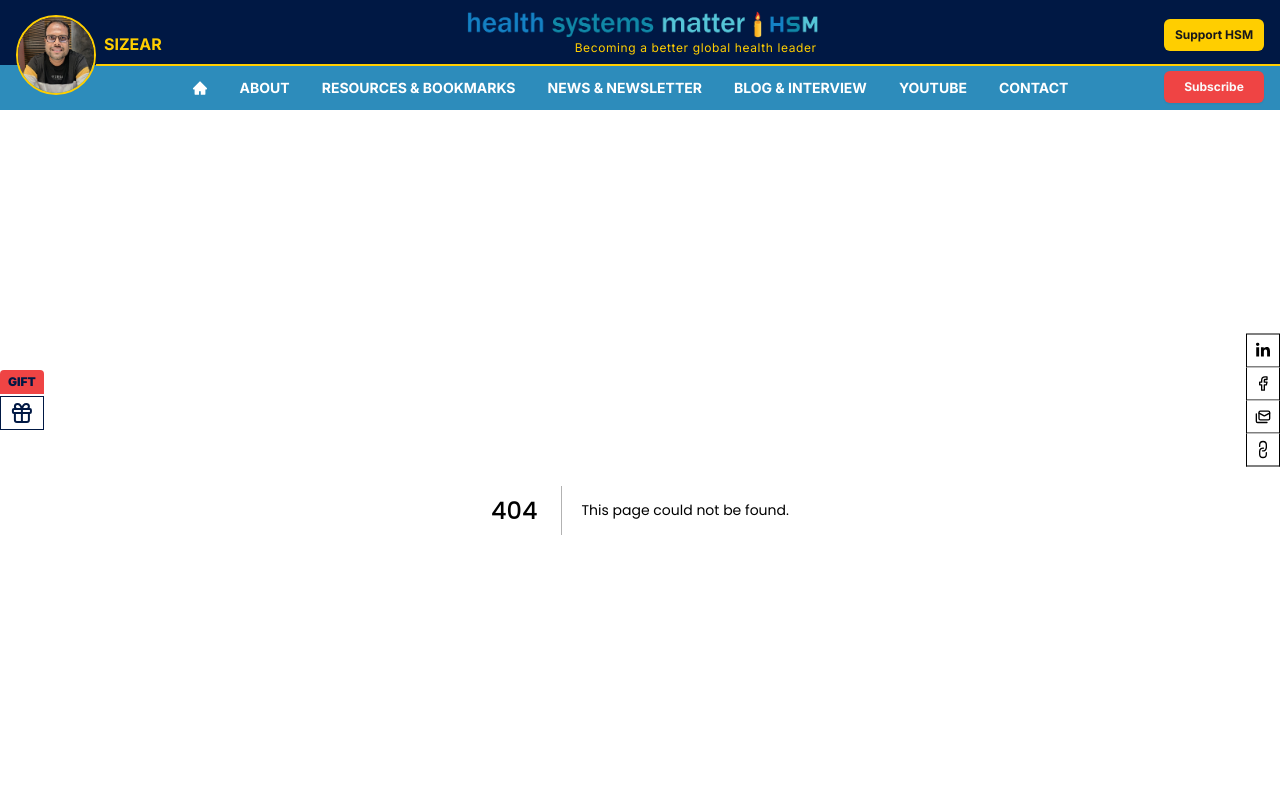
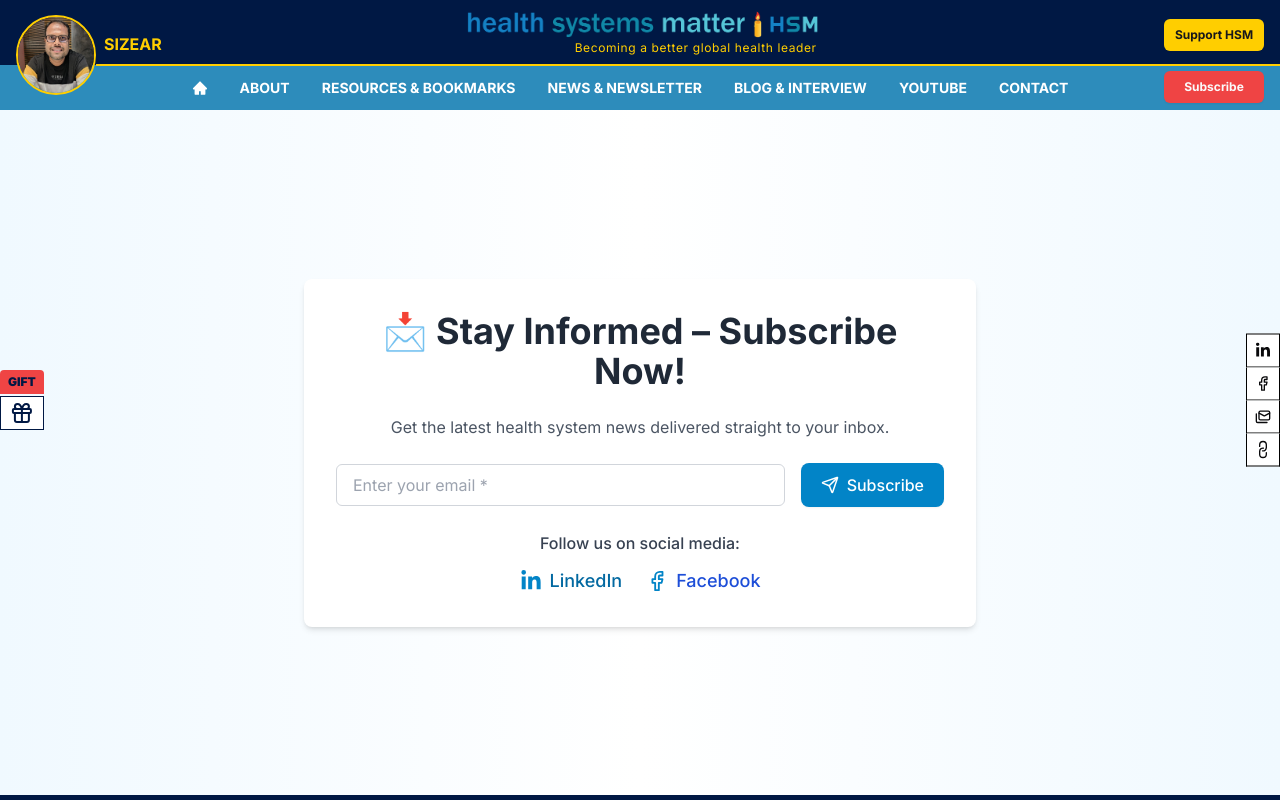
Before and after one commit to mehrabhossain1/hsm, a Next.js app: page /subscribe in a window 1280 px wide. Before the commit this address had no page. Shown: the top 800 px of the page. Built offline with nearby package versions, Linux system fonts and the light colour scheme.

Commit message:
knowledge gift

```diff
--- /dev/null
+++ b/app/subscribe/page.tsx
@@ -0,0 +1,100 @@
+/* eslint-disable react/no-unescaped-entities */
+/* eslint-disable @typescript-eslint/no-unused-vars */
+"use client";
+
+import { useState } from "react";
+import { motion } from "framer-motion";
+import { Facebook, Mail, Send } from "lucide-react";
+import { FaLinkedinIn } from "react-icons/fa";
+
+export default function SubscribePage() {
+  const [email, setEmail] = useState("");
+  const [subscribed, setSubscribed] = useState(false);
+
+  const handleSubscribe = () => {
+    if (email) {
+      setSubscribed(true);
+      setTimeout(
+        () => alert("✅ You've successfully subscribed to our Newsletter!"),
+        1000
+      );
+    }
+  };
+
+  return (
+    <div className="flex justify-center items-center min-h-[calc(100vh-115px)] bg-gradient-to-r from-sky-50 via-white to-sky-50 p-6">
+      <div className="max-w-2xl w-full bg-white p-8 rounded-lg shadow-md text-center">
+        <motion.h3
+          initial={{ opacity: 0, y: -10 }}
+          animate={{ opacity: 1, y: 0 }}
+          transition={{ duration: 0.5 }}
+          className="text-2xl md:text-4xl font-bold text-gray-800 mb-6"
+        >
+          📩 Stay Informed – Subscribe Now!
+        </motion.h3>
+        <p className="text-gray-600 mt-2">
+          Get the latest health system news delivered straight to your inbox.
+        </p>
+
+        {/* Subscription Form */}
+        <motion.div
+          initial={{ opacity: 0, y: 20 }}
+          animate={{ opacity: 1, y: 0 }}
+          transition={{ duration: 0.5 }}
+          className="mt-6 flex flex-col sm:flex-row gap-4 items-center"
+        >
+          <input
+            type="email"
+            placeholder="Enter your email *"
+            value={email}
+            onChange={(e) => setEmail(e.target.value)}
+            className="px-4 py-2 w-full rounded-md border border-gray-300 focus:ring-2 outline-none focus:ring-sky-500"
+            required
+          />
+          <button
+            onClick={handleSubscribe}
+            className="bg-sky-600 text-white px-5 py-2.5 rounded-lg font-medium hover:bg-sky-700 transition-all duration-300 shadow-sm flex items-center gap-2"
+          >
+            <Send size={18} /> Subscribe
+          </button>
+        </motion.div>
+
+        {subscribed && (
+          <p className="mt-4 text-green-600 font-semibold">
+            ✅ Thank you for subscribing! You'll receive updates soon.
+          </p>
+        )}
+
+        {/* Social Media Links */}
+        <motion.div
+          initial={{ opacity: 0, y: 20 }}
+          animate={{ opacity: 1, y: 0 }}
+          transition={{ duration: 0.6 }}
+          className="mt-6"
+        >
+          <p className="text-gray-700 font-medium">
+            Follow us on social media:
+          </p>
+          <div className="flex gap-6 justify-center mt-3">
+            <a
+              href="https://www.linkedin.com/in/monaemulsizear/"
+              target="_blank"
+              rel="noopener noreferrer"
+              className="flex items-center gap-2 text-lg font-medium text-sky-700 hover:text-sky-900 transition-all duration-300"
+            >
+              <FaLinkedinIn size={22} className="text-sky-600" /> LinkedIn
+            </a>
+            <a
+              href="https://www.facebook.com/monaemul.sizear"
+              target="_blank"
+              rel="noopener noreferrer"
+              className="flex items-center gap-2 text-lg font-medium text-blue-700 hover:text-sky-900 transition-all duration-300"
+            >
+              <Facebook size={22} className="text-sky-600" /> Facebook
+            </a>
+          </div>
+        </motion.div>
+      </div>
+    </div>
+  );
+}
--- a/components/GiftForU/KnowledgeGiftSection.tsx
+++ b/components/GiftForU/KnowledgeGiftSection.tsx
@@ -99,7 +99,7 @@ export default function KnowledgeGiftSection() {
           className="mt-8"
         >
           <a
-            href="/Knowledge_Gift.pdf"
+            href="/knowledge-gift/KnowledgeGift.pdf"
             download="Knowledge_Gift.pdf"
             className="inline-flex items-center gap-3 bg-red-600 text-white px-5 py-2.5 rounded-lg font-medium hover:bg-red-700 transition-all duration-300 shadow-sm"
           >
--- a/components/Shared/Navbar/Right.tsx
+++ b/components/Shared/Navbar/Right.tsx
@@ -71,6 +71,7 @@ const Right = () => {
           </Button>
         </Link>
         <div>
+          <Link href="/subscribe">
             <Button
               className="mt-3 px-4 font-bold w-[100px]"
               variant="destructive"
@@ -78,6 +79,7 @@ const Right = () => {
             >
               Subscribe
             </Button>
+          </Link>
         </div>
       </div>
     </div>
```
Also changed, not shown: 1 other file (tests, documents, lock files or other folders). Lines whose indentation alone changed are shown as unchanged.
